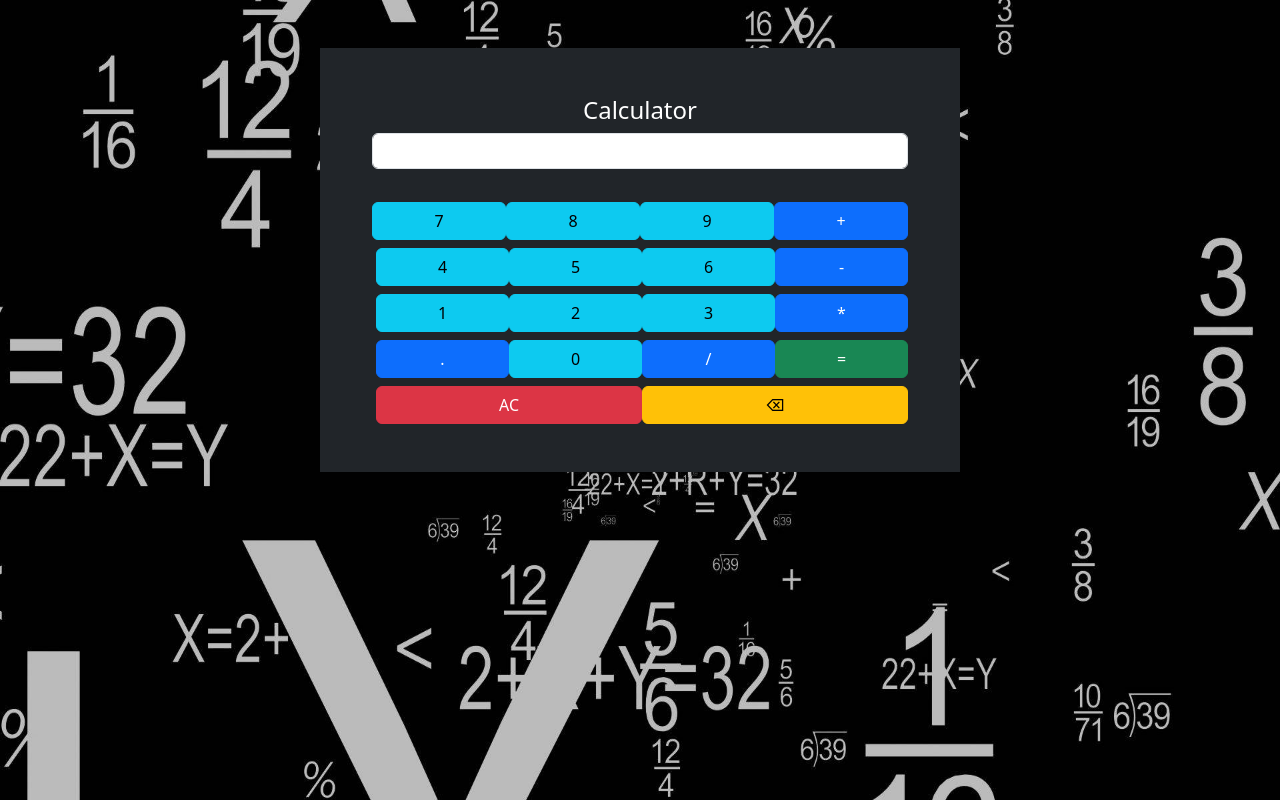
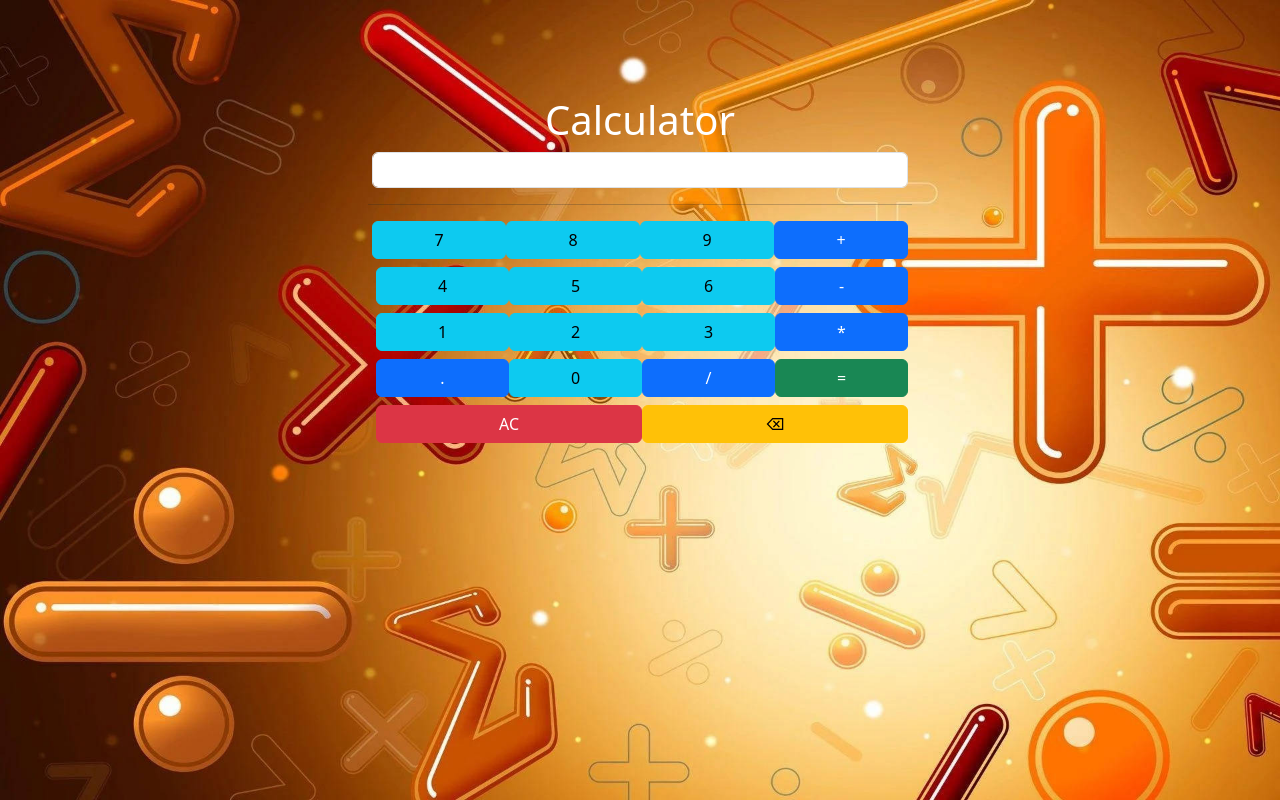
Before and after one commit to SherinShaju46/calculator, a plain HTML site: page index.html in a window 1280 px wide. Drawn offline with nearby package versions, Linux system fonts and the light colour scheme.

Commit message:
backgrnd img changed

```diff
--- a/index.html
+++ b/index.html
@@ -13,16 +13,19 @@
     />
     <style>
       body {
-        background-image: url("img/1177136244533288258.jpg");
+        background-image: url("img/2.jpg");
         background-repeat: no-repeat;
         background-attachment: fixed;
         background-size: 100% 100%;
       }
+      .contain{
+        background-color: f6c060;
+      }
     </style>
   </head>
   <body class="bg-dark">
-    <div class="contain container w-50 bg-dark p-5 text-center mt-5">
-      <div><h4 class="text-white">Calculator</h4></div>
+    <div class="contain container w-50 p-5 text-center mt-5">
+      <div><h1 class="text-white">Calculator</h1></div>
       <div class="row mt-2 me-1 ms-1">
         <input id="result" type="text" style="height: 25%; width:100%" class="form-control">
       </div>
```
Also changed, not shown: img/1177136244533288258.jpg (deleted), img/2.jpg (added), img/HX2XdoO.webp (added).
